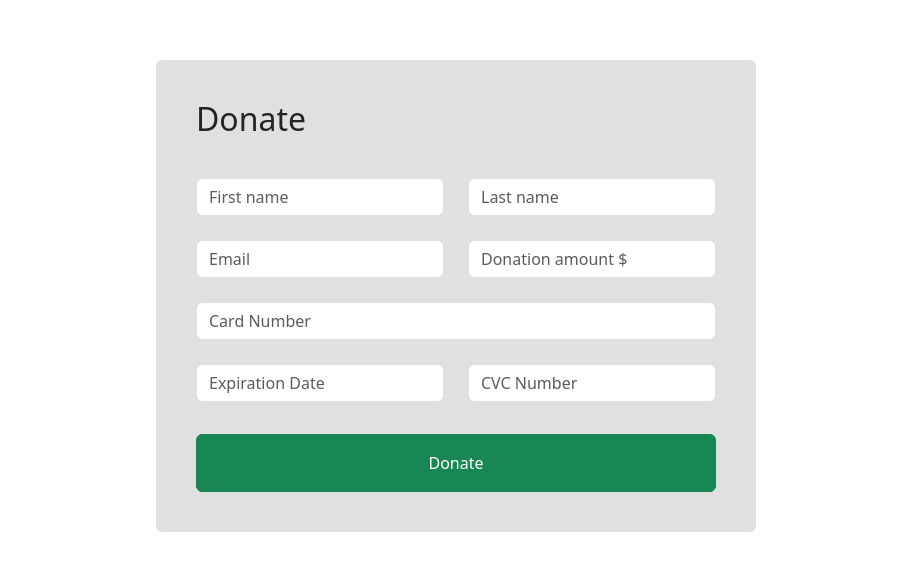
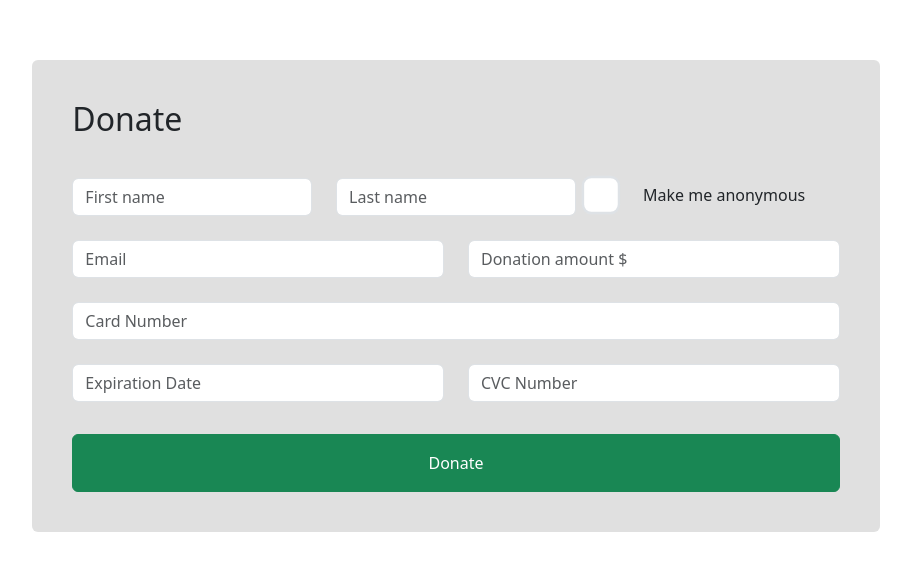
Before and after one commit to erikpersson0884/DAT257-Agile-software-project-management, a React (Vite) app in the folder Frontend/DAT257_Website/: page / in a window 1280 px wide. Shown: the part 140-710 px from the top of the page, without its empty margins (184-1095 px from the left). Built offline with nearby package versions, Linux system fonts and the light colour scheme.

Commit message:
Added "Make anonymous"

```diff
--- a/Frontend/DAT257_Website/src/Components/DonationBox/DonationBox.css
+++ b/Frontend/DAT257_Website/src/Components/DonationBox/DonationBox.css
@@ -3,7 +3,7 @@
 }
 
 .donate {
-    width: 600px;
+    width: 650;
     padding: 40px;
     height: min-content;
     border-radius: 5px;
@@ -14,5 +14,16 @@
     display: flex;
     justify-content: center;
     align-items: center;
-    height: 100vh; /* Adjust as needed */
+    height: 100vh;
 }
+
+.checkbox-lg {
+    scale: 2.4;
+    margin-left: 5.5rem;
+    margin-top: 1.8rem;
+}
+
+.anonymous-label {
+    margin-left: 2.7rem;
+    margin-top: -1.5rem;
+}
--- a/Frontend/DAT257_Website/src/Components/DonationBox/DonationBox.tsx
+++ b/Frontend/DAT257_Website/src/Components/DonationBox/DonationBox.tsx
@@ -3,6 +3,7 @@ import "./DonationBox.css";
 function DonationBox() {
   const [firstName, setFirstName] = useState("");
   const [lastName, setLastName] = useState("");
+  const [isAnonymous, setIsAnonymous] = useState(Boolean);
   const [email, setEmail] = useState("");
   const [donationAmount, setDonationAmount] = useState("");
   const [cardNumber, setCardNumber] = useState("");
@@ -14,6 +15,7 @@ function DonationBox() {
     const donationData = {
       firstName,
       lastName,
+      isAnonymous,
       email,
       donationAmount,
       cardNumber,
@@ -58,6 +60,18 @@ function DonationBox() {
                   onChange={(e) => setLastName(e.target.value)}
                 ></input>
               </div>
+
+              <div className="col">
+                <div className="checkbox-lg">
+               <input className="form-check-input" type="checkbox" defaultChecked={false} onChange={(e) => setIsAnonymous(!isAnonymous)}></input>
+               </div>
+
+               <div className="anonymous-label">
+               <label className="form-check-label" htmlFor="flexCheckDefault"> Make me anonymous </label>
+               </div>
+              </div>
+
+
             </div>
 
             <div className="form-group row">
```
